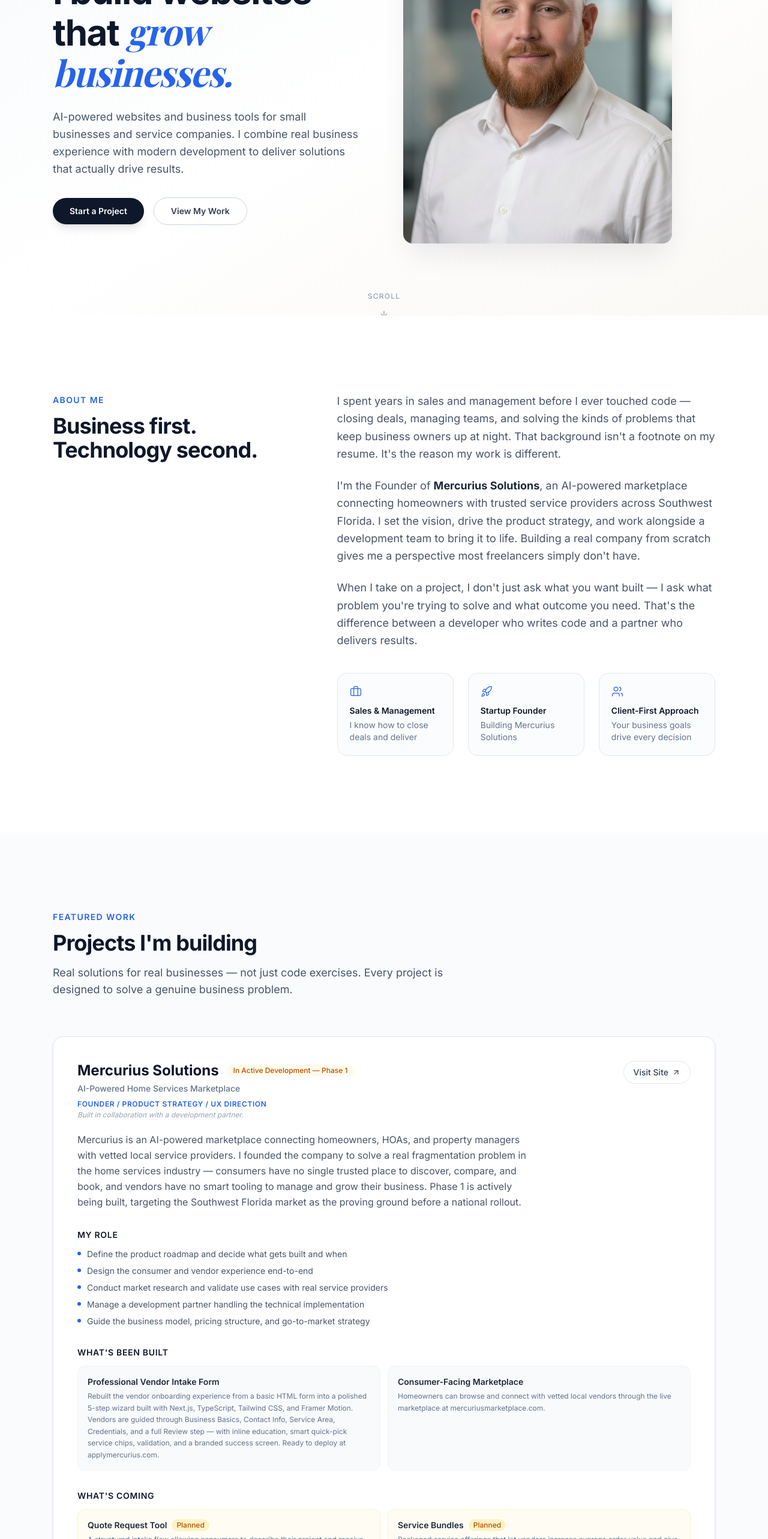
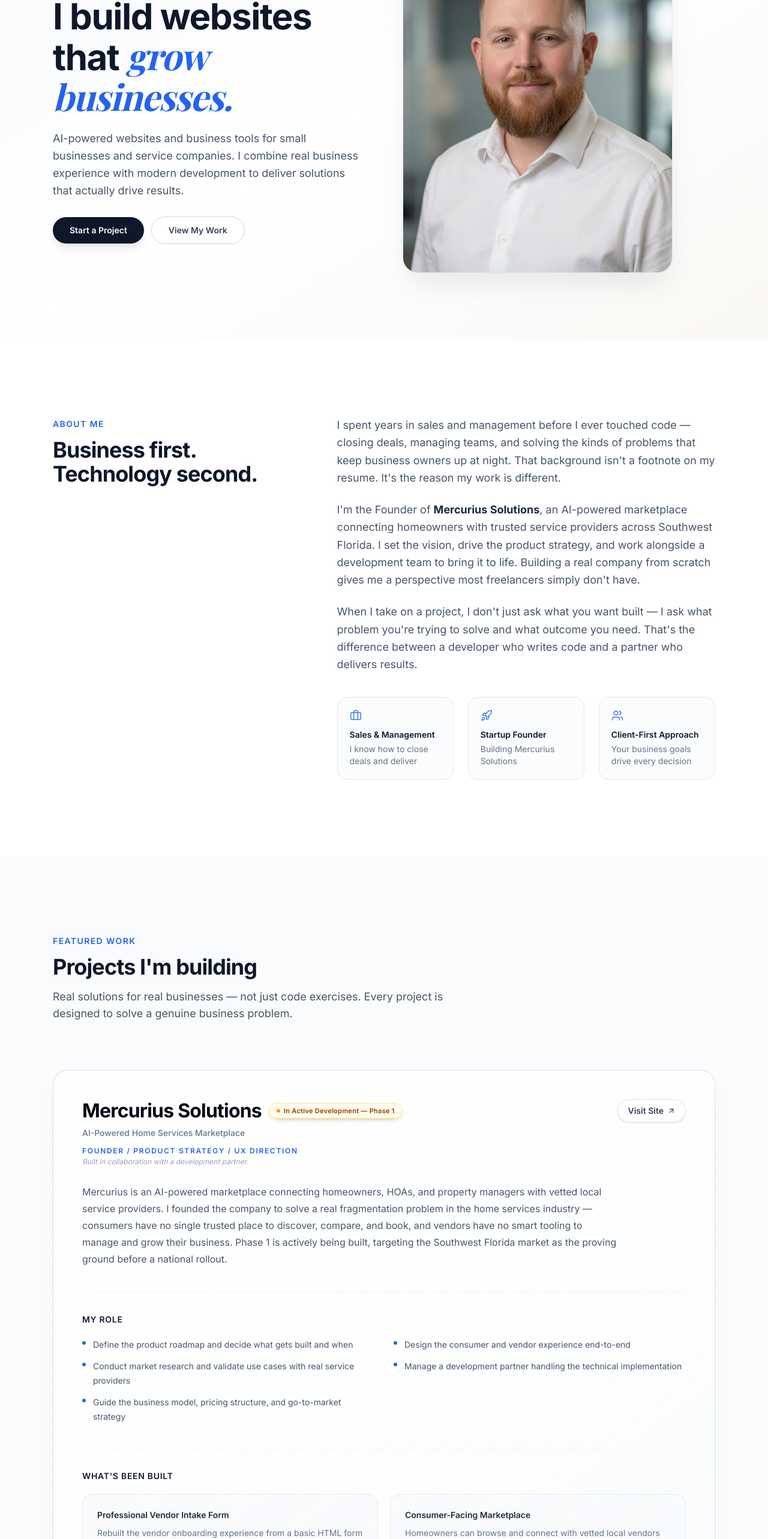
Before and after one commit to Jcoley-Mercurius/josh-coley-portfolio, a Next.js app: page / in a window 1280 px wide. Shown: the part 234-2800 px from the top of the page at 60% size. Built offline with nearby package versions, Linux system fonts and the light colour scheme; a web font is replaced by a local one.

Commit message:
Polish: premium card styles, refined hover animations, and visual hierarchy

```diff
--- a/app/components/FeaturedWork.tsx
+++ b/app/components/FeaturedWork.tsx
@@ -151,34 +151,41 @@ export default function FeaturedWork() {
           </p>
         </AnimateIn>
 
-        <div className="mt-16 space-y-12">
+        <div className="mt-16 space-y-16 lg:mt-20 lg:space-y-20">
           {projects.map((project, index) => (
             <AnimateIn key={project.title} delay={index * 0.15}>
-              <article className="group overflow-hidden rounded-2xl border border-slate-200 bg-white shadow-sm transition-all duration-300 hover:shadow-md">
-                <div className="p-8 sm:p-10">
+              <article className="group overflow-hidden rounded-3xl border border-slate-200/90 bg-white shadow-[0_1px_2px_rgba(15,23,42,0.03),0_12px_30px_rgba(15,23,42,0.04)] transition-all duration-300 ease-out hover:-translate-y-1 hover:border-slate-300/90 hover:shadow-[0_20px_50px_rgba(15,23,42,0.09)]">
+                <div className="p-7 sm:p-10 lg:p-12">
                   {/* Header */}
-                  <div className="flex flex-wrap items-start justify-between gap-4">
+                  <div className="flex flex-wrap items-start justify-between gap-6">
                     <div>
-                      <div className="flex items-center gap-3">
-                        <h3 className="text-xl font-bold text-slate-900 sm:text-2xl">
+                      <div className="flex flex-wrap items-center gap-3">
+                        <h3 className="text-2xl font-bold tracking-tight text-slate-950 sm:text-3xl lg:text-[2rem]">
                           {project.title}
                         </h3>
                         <span
-                          className={`rounded-full px-3 py-0.5 text-xs font-medium ${
+                          className={`inline-flex items-center gap-1.5 rounded-full border px-3 py-1 text-[11px] font-semibold tracking-wide shadow-sm ${
                             project.status === "Live"
-                              ? "bg-emerald-50 text-emerald-700"
-                              : "bg-amber-50 text-amber-700"
+                              ? "border-emerald-200 bg-emerald-50 text-emerald-800"
+                              : "border-amber-200 bg-amber-50 text-amber-800"
                           }`}
                         >
+                          <span
+                            className={`h-1.5 w-1.5 rounded-full ${
+                              project.status === "Live"
+                                ? "bg-emerald-500"
+                                : "bg-amber-500"
+                            }`}
+                          />
                           {project.status === "In Progress" && project.whatBuilt
                             ? "In Active Development — Phase 1"
                             : project.status}
                         </span>
                       </div>
-                      <p className="mt-1 text-sm font-medium text-slate-500">
+                      <p className="mt-2 text-sm font-medium text-slate-500">
                         {project.subtitle}
                       </p>
-                      <p className="mt-2 text-xs font-semibold uppercase tracking-wider text-accent">
+                      <p className="mt-3 text-xs font-semibold uppercase tracking-[0.14em] text-accent">
                         {project.role}
                       </p>
                       {project.roleNote && (
@@ -193,7 +200,7 @@ export default function FeaturedWork() {
                         href={project.link}
                         target="_blank"
                         rel="noopener noreferrer"
-                        className="inline-flex items-center gap-1.5 rounded-full border border-slate-200 px-4 py-2 text-sm font-medium text-slate-700 transition-all hover:border-slate-300 hover:bg-slate-50"
+                        className="inline-flex items-center gap-1.5 rounded-full border border-slate-200 bg-white px-4 py-2 text-sm font-semibold text-slate-700 shadow-sm transition-all hover:border-slate-300 hover:bg-slate-50 hover:shadow"
                       >
                         Visit Site
                         <ArrowUpRight
@@ -205,21 +212,21 @@ export default function FeaturedWork() {
                   </div>
 
                   {/* Overview */}
-                  <p className="mt-5 max-w-3xl leading-relaxed text-slate-600">
+                  <p className="mt-7 max-w-4xl leading-7 text-slate-600">
                     {project.description}
                   </p>
 
                   {/* My Role — only shown when myRole is present */}
                   {project.myRole && project.myRole.length > 0 && (
-                    <div className="mt-8">
+                    <div className="mt-10 border-t border-slate-100 pt-9">
                       <h4 className="text-sm font-semibold uppercase tracking-wider text-slate-900">
                         My Role
                       </h4>
-                      <ul className="mt-3 space-y-2">
+                      <ul className="mt-5 grid gap-x-8 gap-y-3 sm:grid-cols-2">
                         {project.myRole.map((item) => (
                           <li
                             key={item}
-                            className="flex items-start gap-2.5 text-sm text-slate-600"
+                            className="flex items-start gap-3 text-sm leading-6 text-slate-600"
                           >
                             <span className="mt-1.5 h-1.5 w-1.5 flex-shrink-0 rounded-full bg-accent" />
                             {item}
@@ -231,20 +238,20 @@ export default function FeaturedWork() {
 
                   {/* What's Been Built — only shown when whatBuilt is present */}
                   {project.whatBuilt && project.whatBuilt.length > 0 && (
-                    <div className="mt-8">
+                    <div className="mt-10 border-t border-slate-100 pt-9">
                       <h4 className="text-sm font-semibold uppercase tracking-wider text-slate-900">
                         What&apos;s Been Built
                       </h4>
-                      <div className="mt-3 grid gap-3 sm:grid-cols-2">
+                      <div className="mt-5 grid gap-5 sm:grid-cols-2">
                         {project.whatBuilt.map((item) => (
                           <div
                             key={item.name}
-                            className="rounded-xl border border-slate-100 bg-slate-50 p-4"
+                            className="rounded-2xl border border-slate-200/80 bg-slate-50/70 p-5 sm:p-6"
                           >
                             <p className="text-sm font-semibold text-slate-800">
                               {item.name}
                             </p>
-                            <p className="mt-1 text-xs leading-relaxed text-slate-500">
+                            <p className="mt-2 text-sm leading-6 text-slate-500">
                               {item.description}
                             </p>
                           </div>
@@ -255,15 +262,15 @@ export default function FeaturedWork() {
 
                   {/* What's Coming — only shown when whatComing is present */}
                   {project.whatComing && project.whatComing.length > 0 && (
-                    <div className="mt-8">
+                    <div className="mt-10 border-t border-slate-100 pt-9">
                       <h4 className="text-sm font-semibold uppercase tracking-wider text-slate-900">
                         What&apos;s Coming
                       </h4>
-                      <div className="mt-3 grid gap-3 sm:grid-cols-2">
+                      <div className="mt-5 grid gap-5 sm:grid-cols-2">
                         {project.whatComing.map((item) => (
                           <div
                             key={item.name}
-                            className="rounded-xl border border-amber-100 bg-amber-50/60 p-4"
+                            className="rounded-2xl border border-amber-100 bg-amber-50/60 p-5 sm:p-6"
                           >
                             <div className="flex items-center gap-2">
                               <p className="text-sm font-semibold text-slate-800">
@@ -273,7 +280,7 @@ export default function FeaturedWork() {
                                 Planned
                               </span>
                             </div>
-                            <p className="mt-1 text-xs leading-relaxed text-slate-500">
+                            <p className="mt-2 text-sm leading-6 text-slate-500">
                               {item.description}
                             </p>
                           </div>
@@ -284,7 +291,7 @@ export default function FeaturedWork() {
 
                   {/* Vision statement — only shown when vision is present */}
                   {project.vision && (
-                    <blockquote className="mt-8 border-l-2 border-accent pl-4 text-sm italic leading-relaxed text-slate-500">
+                    <blockquote className="mt-10 rounded-r-xl border-l-2 border-accent bg-accent/[0.035] py-4 pl-5 pr-4 text-sm italic leading-6 text-slate-500">
                       {project.vision}
                     </blockquote>
                   )}
@@ -305,11 +312,11 @@ export default function FeaturedWork() {
                   )}
 
                   {/* Tech stack */}
-                  <div className="mt-8 flex flex-wrap gap-2">
+                  <div className="mt-10 flex flex-wrap gap-2 border-t border-slate-100 pt-7">
                     {project.technologies.map((tech) => (
                       <span
                         key={tech}
-                        className="rounded-full bg-slate-100 px-3 py-1 text-xs font-medium text-slate-600"
+                        className="rounded-md border border-slate-200/80 bg-slate-50 px-2.5 py-1.5 text-[11px] font-semibold tracking-wide text-slate-600"
                       >
                         {tech}
                       </span>
--- a/app/components/Hero.tsx
+++ b/app/components/Hero.tsx
@@ -1,17 +1,16 @@
 "use client";
 
 import { motion } from "framer-motion";
-import { ArrowDown } from "lucide-react";
 import Image from "next/image";
 
 export default function Hero() {
   return (
-    <section className="relative flex min-h-[90vh] items-center overflow-hidden pt-20">
+    <section className="relative flex items-center overflow-hidden pb-20 pt-28 sm:pb-24 sm:pt-32 lg:pb-28 lg:pt-32">
       {/* Subtle background gradient */}
       <div className="absolute inset-0 bg-gradient-to-br from-slate-50 via-white to-warm-50" />
 
       <div className="relative mx-auto max-w-6xl px-6">
-        <div className="grid items-center gap-12 lg:grid-cols-2 lg:gap-16">
+        <div className="grid items-center gap-10 lg:grid-cols-2 lg:gap-16">
           {/* Left: Copy */}
           <div>
             <motion.div
@@ -19,8 +18,11 @@ export default function Hero() {
               animate={{ opacity: 1, y: 0 }}
               transition={{ duration: 0.6, ease: [0.25, 0.1, 0.25, 1] }}
             >
-              <span className="mb-4 inline-flex items-center gap-2 rounded-full border border-slate-200 bg-white px-4 py-1.5 text-sm font-medium text-slate-600 shadow-sm">
-                <span className="h-2 w-2 rounded-full bg-emerald-500" />
+              <span className="inline-flex items-center gap-2.5 rounded-full border border-emerald-200/80 bg-emerald-50/80 px-4 py-2 text-xs font-semibold tracking-wide text-emerald-800 shadow-sm shadow-emerald-900/5 ring-1 ring-inset ring-white/70">
+                <span className="relative flex h-2 w-2">
+                  <span className="absolute inline-flex h-full w-full animate-ping rounded-full bg-emerald-400 opacity-50" />
+                  <span className="relative inline-flex h-2 w-2 rounded-full bg-emerald-500" />
+                </span>
                 Available for new projects
               </span>
             </motion.div>
@@ -33,7 +35,7 @@ export default function Hero() {
                 delay: 0.1,
                 ease: [0.25, 0.1, 0.25, 1],
               }}
-              className="mt-6 text-4xl font-bold leading-[1.1] tracking-tight text-slate-900 sm:text-5xl lg:text-6xl"
+              className="mt-5 text-4xl font-bold leading-[1.08] tracking-tight text-slate-900 sm:text-5xl lg:text-6xl"
             >
               I build websites
               <br />
@@ -53,7 +55,7 @@ export default function Hero() {
                 delay: 0.2,
                 ease: [0.25, 0.1, 0.25, 1],
               }}
-              className="mt-6 max-w-lg text-lg leading-relaxed text-slate-600"
+              className="mt-5 max-w-lg text-lg leading-relaxed text-slate-600"
             >
               AI-powered websites and business tools for small businesses and
               service companies. I combine real business experience with modern
@@ -68,7 +70,7 @@ export default function Hero() {
                 delay: 0.3,
                 ease: [0.25, 0.1, 0.25, 1],
               }}
-              className="mt-8 flex flex-wrap items-center gap-4"
+              className="mt-7 flex flex-wrap items-center gap-3"
             >
               <a
                 href="#contact"
@@ -96,7 +98,7 @@ export default function Hero() {
             }}
             className="relative mx-auto w-full max-w-md lg:mx-0"
           >
-            <div className="aspect-[4/5] overflow-hidden rounded-2xl bg-gradient-to-br from-slate-200 to-slate-300 shadow-2xl shadow-slate-900/10">
+            <div className="aspect-[4/5] overflow-hidden rounded-3xl bg-gradient-to-br from-slate-200 to-slate-300 shadow-2xl shadow-slate-900/10 ring-1 ring-slate-900/5">
               <Image
                 src="/headshot.jpg"
                 alt="Joshua Coley — Founder of Mercurius Solutions"
@@ -108,36 +110,9 @@ export default function Hero() {
             </div>
 
             {/* Decorative element */}
-            <div className="absolute -bottom-4 -right-4 -z-10 h-full w-full rounded-2xl border-2 border-slate-200" />
+            <div className="absolute -bottom-4 -right-4 -z-10 h-full w-full rounded-3xl border-2 border-slate-200" />
           </motion.div>
         </div>
-
-        {/* Scroll indicator */}
-        <motion.div
-          initial={{ opacity: 0 }}
-          animate={{ opacity: 1 }}
-          transition={{ delay: 1, duration: 0.6 }}
-          className="mt-16 flex justify-center lg:mt-20"
-        >
-          <a
-            href="#about"
-            className="flex flex-col items-center gap-2 text-slate-400 transition-colors hover:text-slate-600"
-          >
-            <span className="text-xs font-medium uppercase tracking-widest">
-              Scroll
-            </span>
-            <motion.div
-              animate={{ y: [0, 6, 0] }}
-              transition={{
-                duration: 1.5,
-                repeat: Infinity,
-                ease: "easeInOut",
-              }}
-            >
-              <ArrowDown size={16} />
-            </motion.div>
-          </a>
-        </motion.div>
       </div>
     </section>
   );
--- a/app/globals.css
+++ b/app/globals.css
@@ -1,4 +1,19 @@
 @import "tailwindcss";
+
+/* ===== MOTION & DEPTH SYSTEM ===== */
+:root {
+  --ease-refined: cubic-bezier(0.22, 1, 0.36, 1);
+  --duration-fast: 220ms;
+  --duration-refined: 360ms;
+  --shadow-resting:
+    0 1px 2px rgb(15 23 42 / 0.025),
+    0 10px 30px -18px rgb(15 23 42 / 0.16);
+  --shadow-elevated:
+    0 2px 4px rgb(15 23 42 / 0.035),
+    0 24px 52px -24px rgb(15 23 42 / 0.24);
+  --shadow-accent:
+    0 10px 24px -12px rgb(37 99 235 / 0.42);
+}
 
 /* ===== TAILWIND V4 THEME ===== */
 @theme inline {
@@ -45,6 +60,10 @@ body {
   background-color: #ffffff;
 }
 
+main {
+  overflow: clip;
+}
+
 ::selection {
   background-color: var(--color-accent);
   color: #ffffff;
@@ -78,11 +97,135 @@ section {
   width: 0;
   height: 1.5px;
   background-color: var(--color-accent);
-  transition: width 0.3s ease;
+  transition: width var(--duration-refined) var(--ease-refined);
 }
 
 .link-underline:hover::after {
   width: 100%;
+}
+
+/* ===== PREMIUM CARD SURFACES ===== */
+#work article {
+  background:
+    linear-gradient(145deg, rgb(255 255 255 / 1), rgb(248 250 252 / 0.68));
+  border-color: rgb(203 213 225 / 0.72);
+  box-shadow: var(--shadow-resting);
+  transition:
+    transform var(--duration-refined) var(--ease-refined),
+    box-shadow var(--duration-refined) var(--ease-refined),
+    border-color var(--duration-refined) var(--ease-refined);
+  will-change: transform;
+}
+
+/* Project status badges */
+#work article h3 + span {
+  box-shadow:
+    inset 0 1px 0 rgb(255 255 255 / 0.8),
+    0 4px 12px -8px currentColor;
+  transition:
+    box-shadow var(--duration-fast) var(--ease-refined),
+    border-color var(--duration-fast) var(--ease-refined);
+}
+
+/* Project tech tags */
+#work article > div > div:last-child > span {
+  background: rgb(248 250 252 / 0.9);
+  border-color: rgb(203 213 225 / 0.72);
+  box-shadow: inset 0 1px 0 rgb(255 255 255 / 0.9);
+  transition:
+    color var(--duration-fast) var(--ease-refined),
+    background-color var(--duration-fast) var(--ease-refined),
+    border-color var(--duration-fast) var(--ease-refined),
+    transform var(--duration-fast) var(--ease-refined);
+}
+
+/* Primary service package cards */
+#services [class~="h-full"][class~="flex-col"] {
+  border-color: rgb(203 213 225 / 0.7);
+  box-shadow: var(--shadow-resting);
+  transition:
+    transform var(--duration-refined) var(--ease-refined),
+    box-shadow var(--duration-refined) var(--ease-refined),
+    border-color var(--duration-refined) var(--ease-refined);
+  will-change: transform;
+}
+
+/* Featured service card */
+#services [class~="h-full"][class~="flex-col"][class*="border-accent"] {
+  border-color: rgb(37 99 235 / 0.5);
+  box-shadow:
+    0 1px 2px rgb(37 99 235 / 0.04),
+    0 18px 44px -28px rgb(37 99 235 / 0.38);
+}
+
+/* Retainer card */
+#services [class~="mt-12"][class~="rounded-3xl"] {
+  box-shadow: var(--shadow-resting);
+  transition:
+    transform var(--duration-refined) var(--ease-refined),
+    box-shadow var(--duration-refined) var(--ease-refined),
+    border-color var(--duration-refined) var(--ease-refined);
+}
+
+/* ===== REFINED INTERACTIONS ===== */
+a[class~="rounded-full"],
+button[type="submit"] {
+  transition:
+    transform var(--duration-fast) var(--ease-refined),
+    box-shadow var(--duration-fast) var(--ease-refined),
+    background-color var(--duration-fast) ease,
+    border-color var(--duration-fast) ease,
+    color var(--duration-fast) ease;
+}
+
+@media (hover: hover) and (pointer: fine) {
+  #work article:hover {
+    transform: translateY(-5px);
+    border-color: rgb(148 163 184 / 0.62);
+    box-shadow: var(--shadow-elevated);
+  }
+
+  #work article > div > div:last-child > span:hover {
+    color: var(--color-accent-dark);
+    background-color: rgb(239 246 255 / 0.9);
+    border-color: rgb(147 197 253 / 0.72);
+    transform: translateY(-1px);
+  }
+
+  #services [class~="h-full"][class~="flex-col"]:hover {
+    transform: translateY(-5px);
+    border-color: rgb(148 163 184 / 0.7);
+    box-shadow: var(--shadow-elevated);
+  }
+
+  #services [class~="h-full"][class~="flex-col"][class*="border-accent"]:hover {
+    border-color: rgb(37 99 235 / 0.68);
+    box-shadow:
+      0 2px 4px rgb(37 99 235 / 0.04),
+      0 26px 56px -26px rgb(37 99 235 / 0.34);
+  }
+
+  #services [class~="mt-12"][class~="rounded-3xl"]:hover {
+    transform: translateY(-3px);
+    border-color: rgb(148 163 184 / 0.58);
+    box-shadow: var(--shadow-elevated);
+  }
+
+  a[class~="rounded-full"]:hover,
+  button[type="submit"]:hover {
+    transform: translateY(-2px);
+  }
+
+  a[class*="bg-slate-900"]:hover,
+  button[type="submit"]:hover {
+    box-shadow:
+      0 2px 3px rgb(15 23 42 / 0.08),
+      0 12px 26px -12px rgb(15 23 42 / 0.5);
+  }
+
+  a[class*="bg-accent"]:hover {
+    box-shadow: var(--shadow-accent);
+  }
 }
 
 /* ===== FOCUS STYLES (Accessibility) ===== */
@@ -91,3 +234,14 @@ section {
   outline-offset: 2px;
   border-radius: 4px;
 }
+
+@media (prefers-reduced-motion: reduce) {
+  *,
+  *::before,
+  *::after {
+    scroll-behavior: auto !important;
+    transition-duration: 0.01ms !important;
+    animation-duration: 0.01ms !important;
+    animation-iteration-count: 1 !important;
+  }
+}
```
Also changed, not shown: app/components/Services.tsx (+18 -15 lines).
